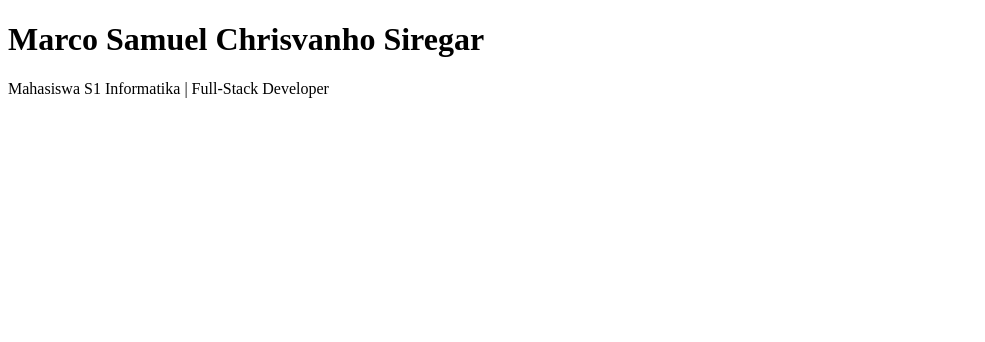
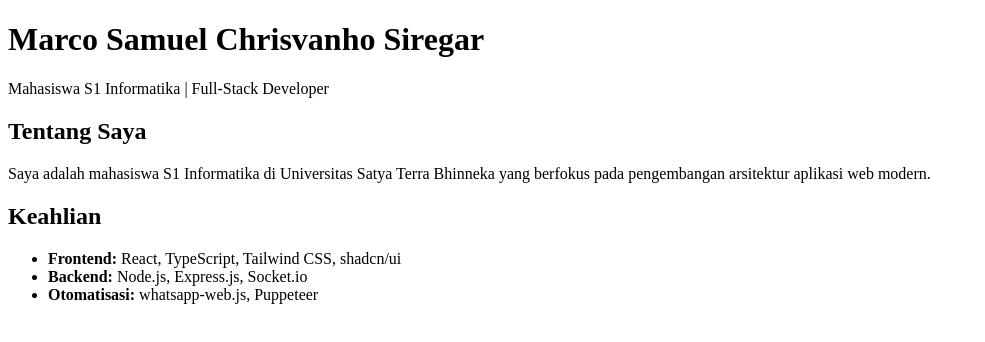
Before and after one commit to marcosiregar26/web-profil, a plain HTML site: page index.html in a window 1280 px wide. Shown: the whole page, without its empty margins (0-985 px from the left). Drawn offline with Linux system fonts and the light colour scheme.

Commit message:
feat: menambahkan tentang saya dan keahlian

```diff
--- a/index.html
+++ b/index.html
@@ -11,7 +11,19 @@
         <p>Mahasiswa S1 Informatika | Full-Stack Developer</p>
     </header>
     <main>
+       <section id="about">
+            <h2>Tentang Saya</h2>
+            <p>Saya adalah mahasiswa S1 Informatika di Universitas Satya Terra Bhinneka yang berfokus pada pengembangan arsitektur aplikasi web modern.</p>
+        </section>
 
+        <section id="skills">
+            <h2>Keahlian</h2>
+            <ul>
+                <li><strong>Frontend:</strong> React, TypeScript, Tailwind CSS, shadcn/ui</li>
+                <li><strong>Backend:</strong> Node.js, Express.js, Socket.io</li>
+                <li><strong>Otomatisasi:</strong> whatsapp-web.js, Puppeteer</li>
+            </ul>
+        </section>
     </main>
 </body>
 </html>
```
